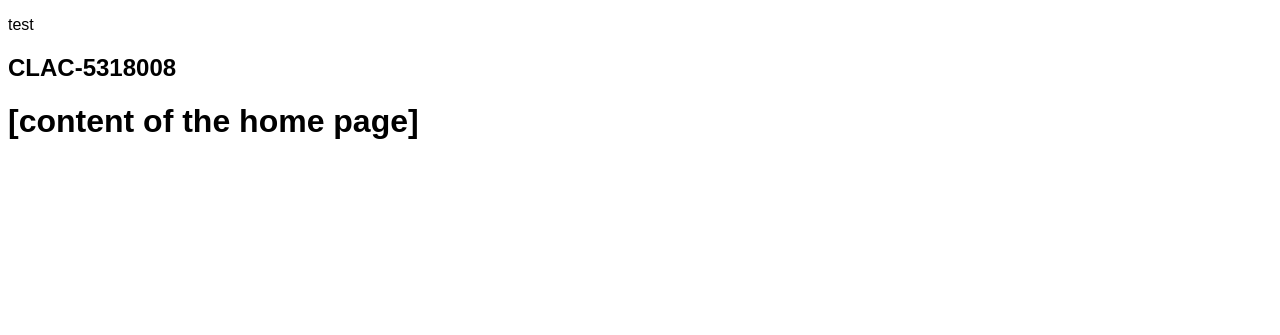
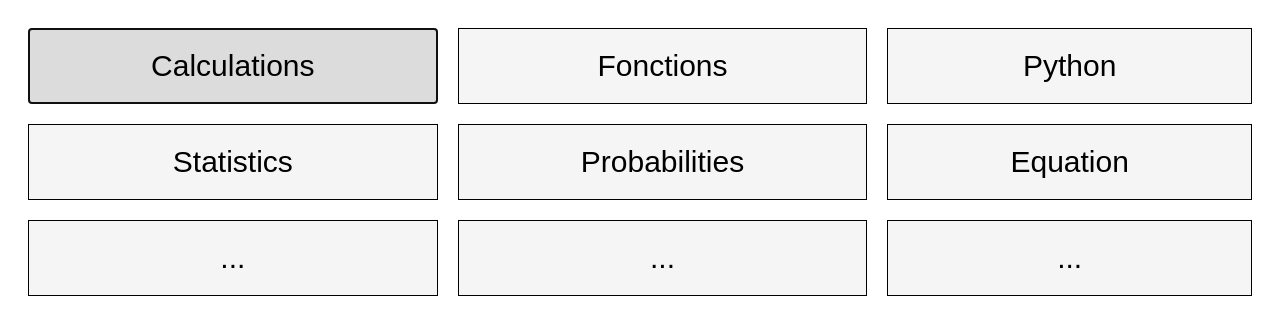
Before and after one commit to nobody48sheldor/CALC-5318008, a Flask app: page / in a window 1280 px wide. Shown: the top 335 px of the page. Run offline with Flask 2, Linux system fonts and the light colour scheme; parts of the project's set-up code (start-up, migrations or seed data) failed here and were passed over.

Commit message:
refactor + add main menu

```diff
--- a/main.py
+++ b/main.py
@@ -3,10 +3,6 @@ import os
 from concurrent.futures import ProcessPoolExecutor
 
 app = Flask(__name__)
-
-def run():
-    if __name__ == "__main__":
-        app.run(debug=True)
 
 @app.route("/")
 def home():
@@ -15,7 +11,11 @@ def home():
 def main():
     with ProcessPoolExecutor() as executor:
         f1 = executor.submit(run)
-        f2 = executor.submit(os.system,"npm start")
+        f2 = executor.submit(os.system, "npm start")
+
+def run():
+    if __name__ == "__main__":
+        app.run(debug=True)
 
 if __name__ == "__main__":
     main()
--- /dev/null
+++ b/static/styles/main.css
@@ -0,0 +1,19 @@
+.gridContainer {
+    display: grid;
+    grid-template-columns: auto auto auto;
+    padding: 10px;
+    user-select: none;
+}
+
+.gridItem {
+    background-color: whitesmoke;
+    border: 1px solid black;
+    margin: 10px;
+    padding: 20px;
+    font-size: 30px;
+    text-align: center;
+}
+
+.gridItem:hover, .gridItem:focus {
+    background-color: gainsboro
+}
--- a/templates/base.html
+++ b/templates/base.html
@@ -3,26 +3,19 @@
 <head>
 	<title>CALC-5318008</title>
 	<meta charset="utf-8">
+    <link rel="stylesheet" href="{{ url_for('static', filename='styles/main.css') }}">
 </head>
 
 <body>
 	<header>
-	<font face="Arial">
+	    <font face="Arial">
 	</header>
+
     <div class = "content">
         <div>
-            {% block menu %} {% endblock %}
-        </div>
-        <div class = "back">
-            {% block back %} {% endblock %}
-        </div>
-        <div class = "menu">
-            <h2 class = "title">
-                CLAC-5318008
-            </h2>
-            {% block content %}
-            {% endblock %}
+            {% block content %} {% endblock %}
         </div>
     </div>
+
 </body>
 </html>
--- a/templates/main.html
+++ b/templates/main.html
@@ -1,14 +1,32 @@
 {% extends "base.html" %}
-
-{% block menu %}
-
-<p> test <p>
-
-{% endblock %}
-
 
 {% block content %}
 
-<h1> [content of the home page] </h1>
+<div>
+    <div class="gridContainer">
+        <div class="gridItem" tabindex="1" autofocus onkeypress="if (isEnterPressed(event) == true) {selectedMode('Calculations')}" onclick="selectedMode('Calculations')">Calculations</div>
+        <div class="gridItem" tabindex="2">Fonctions</div>
+        <div class="gridItem" tabindex="3">Python</div>
+        <div class="gridItem" tabindex="4">Statistics</div>
+        <div class="gridItem" tabindex="5">Probabilities</div>
+        <div class="gridItem" tabindex="6">Equation</div>
+        <div class="gridItem" tabindex="7">...</div>
+        <div class="gridItem" tabindex="8">...</div>
+        <div class="gridItem" tabindex="8">...</div>
+      </div>
+</div>
+
+<script>
+    function selectedMode(mode) {
+        if (mode == "Calculations") {
+            alert("Calculations")
+        }
+    }
+
+    function isEnterPressed(event) {
+        if(event.keyCode === 13) return true
+        return false
+    }
+</script>
 
 {% endblock %}
```
Also changed, not shown: README.md, core/calc-history.txt (deleted), main.js (indentation only), package.json (indentation only), preload.js (indentation only), templates/menu.html (added), 2 other files.
